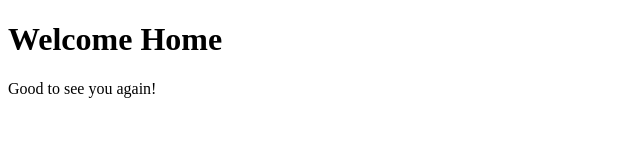
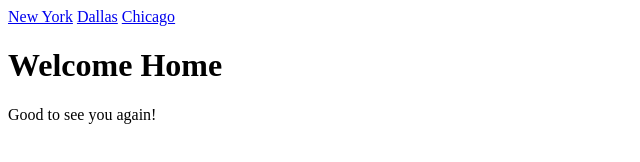
Before and after one commit to bencodezen/ngWeatherMap, a website: page app/index.html in a window 1280 px wide. Shown: the whole page, without its empty margins (0-640 px from the left). Drawn offline with nearby package versions, Linux system fonts and the light colour scheme; some packages are replaced by stand-ins of ours.

Commit message:
Add basic navigation to different cities

```diff
--- a/app/index.html
+++ b/app/index.html
@@ -5,6 +5,9 @@
   <title>Open Weather Map App</title>
 </head>
 <body>
+  <a href="#/cities/New_York">New York</a>
+  <a href="#/cities/Dallas">Dallas</a>
+  <a href="#/cities/Chicago">Chicago</a>
 
   <div ng-view></div>
 
```
